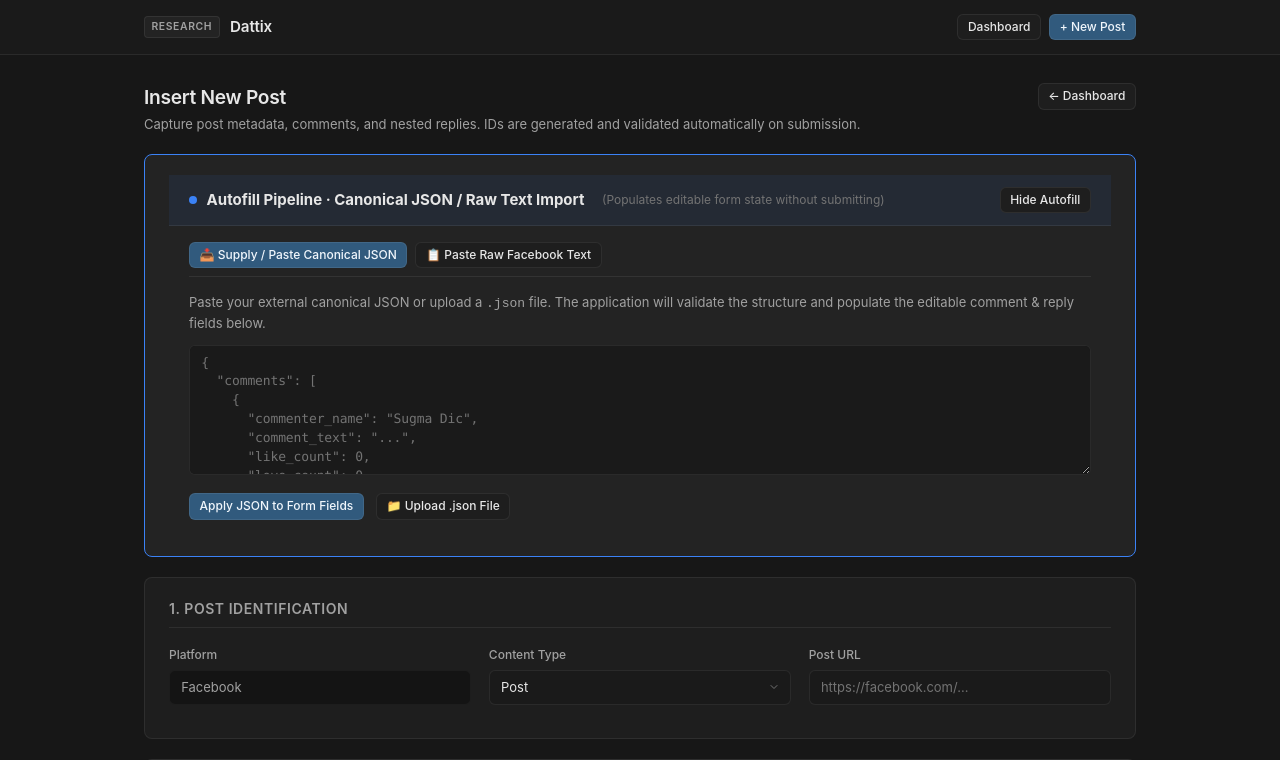
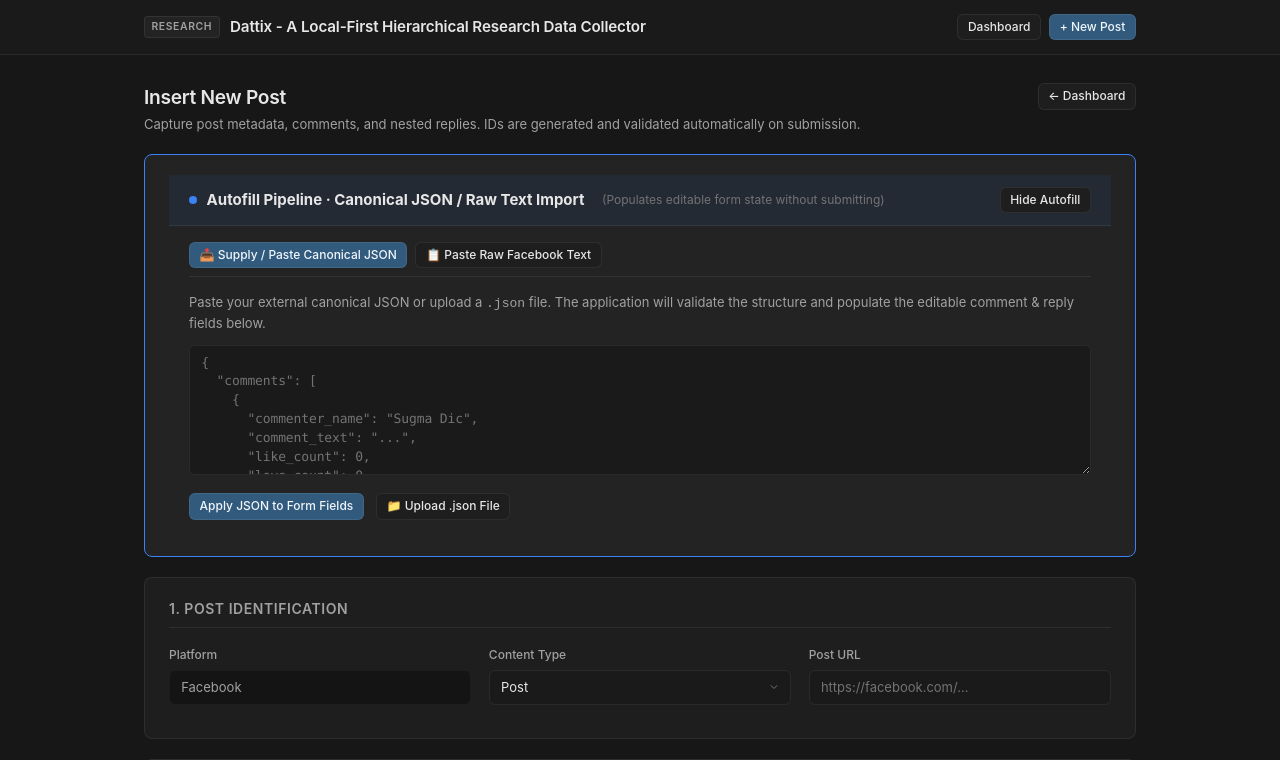
Before and after one commit to antarjit-das/fb-manual-dataentry-UI, a Next.js app: page /collect in a window 1280 px wide. Shown: the top 760 px of the page. Built offline with nearby package versions, Linux system fonts and the light colour scheme.

Commit message:
Minor UI title fix

```diff
--- a/src/app/layout.tsx
+++ b/src/app/layout.tsx
@@ -20,7 +20,7 @@ export default function RootLayout({
           <div className="container header-inner">
             <Link href="/" className="header-brand">
               <span className="brand-badge">Research</span>
-              <span className="header-title">Dattix</span>
+              <span className="header-title">Dattix - A Local-First Hierarchical Research Data Collector</span>
             </Link>
             <nav className="header-nav">
               <Link href="/" className="btn btn-outline btn-sm">
```
